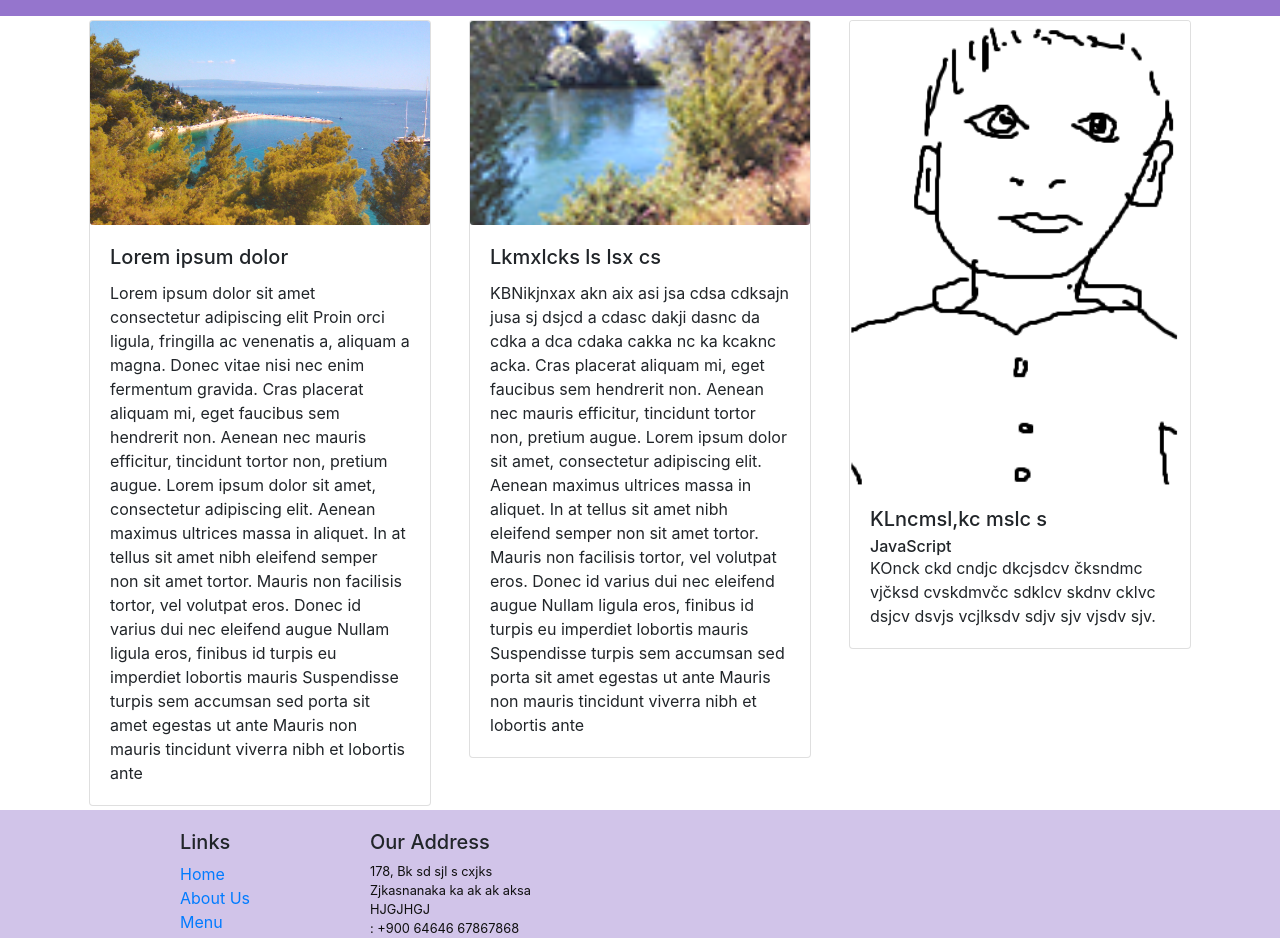
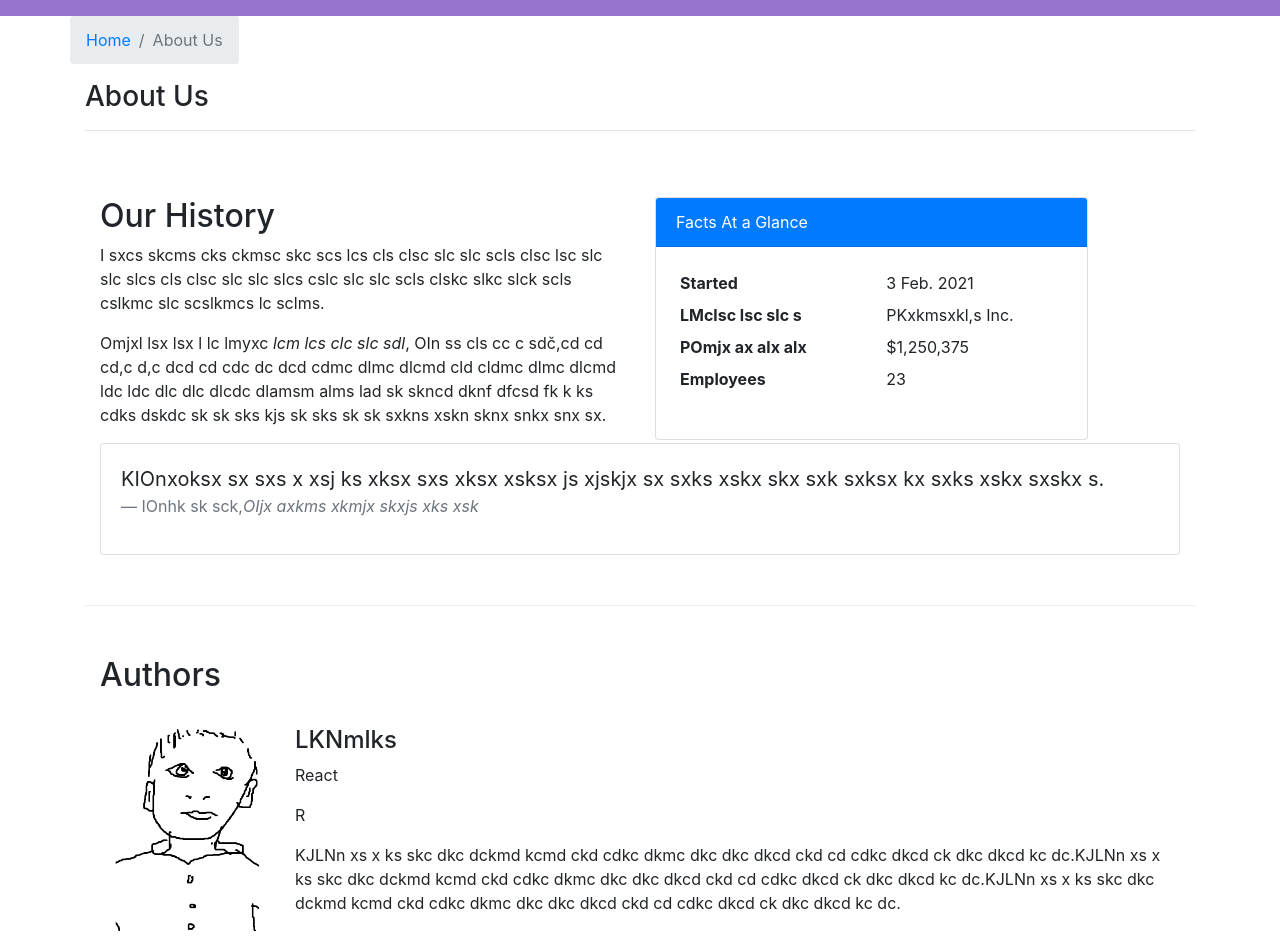
Before and after one commit to ivicakartelo/reactblog, a React (Create React App) app: page /aboutus in a window 1280 px wide. Before the commit this address led to /home. Shown: the part 560-1498 px from the top of the page. Built offline with nearby package versions, Linux system fonts and the light colour scheme; the HTML template or start-up script is replaced by a standard one.

Commit message:
Implementation AboutComponent in Single Page Application

```diff
--- /dev/null
+++ b/src/components/AboutComponent.js
@@ -0,0 +1,92 @@
+import React from 'react';
+import { Breadcrumb, BreadcrumbItem, Card, CardBody, CardHeader, Media } from 'reactstrap';
+import { Link } from 'react-router-dom';
+
+function RenderAuthor({author}) {
+    return (
+        <div className="row">
+            <div className="col-2">
+                <Media width="100%" className="mt-4" object src={author.image} alt={author.name} />
+            </div>
+            <div className="col-10">
+                <Media body className="mt-4">
+                    <Media heading>{author.name}</Media>
+                    <p>{author.designation}</p>
+                    <p>{author.abbr}</p>
+                    <p>{author.content}</p>
+                </Media>
+            </div>
+        </div>
+    );
+};
+const About = (props) => {
+    const about = props.authors.map((author) => {
+        return (
+            <div className="col-12" key={author.id}>
+                <RenderAuthor author={author} />
+            </div>
+        );
+    });
+
+    return(
+        <div className="container">
+            <div className="row">
+                <Breadcrumb>
+                    <BreadcrumbItem><Link to="/home">Home</Link></BreadcrumbItem>
+                    <BreadcrumbItem active>About Us</BreadcrumbItem>
+                </Breadcrumb>
+                <div className="col-12">
+                    <h3>About Us</h3>
+                    <hr />
+                </div>
+            </div>
+            <div className="row row-content">
+                <div className="col-12 col-md-6">
+                    <h2>Our History</h2>
+                    <p>I sxcs  skcms cks ckmsc skc scs lcs cls clsc slc slc scls clsc lsc slc slc slcs cls clsc slc slc slcs cslc slc slc scls clskc slkc slck scls cslkmc slc scslkmcs lc sclms.</p>
+                    <p>Omjxl lsx lsx l lc lmyxc  <em>lcm lcs clc slc sdl</em>, OIn ss cls cc c sdč,cd cd cd,c d,c dcd cd cdc dc dcd cdmc dlmc dlcmd cld cldmc dlmc dlcmd ldc ldc dlc dlc dlcdc dlamsm alms lad sk skncd dknf dfcsd fk k ks cdks dskdc sk sk sks kjs sk sks sk sk sxkns xskn sknx snkx snx sx.</p>
+                </div>
+                <div className="col-12 col-md-5">
+                    <Card>
+                        <CardHeader className="bg-primary text-white">Facts At a Glance</CardHeader>
+                        <CardBody>
+                            <dl className="row p-1">
+                                <dt className="col-6">Started</dt>
+                                <dd className="col-6">3 Feb. 2021</dd>
+                                <dt className="col-6">LMclsc lsc slc s</dt>
+                                <dd className="col-6">PKxkmsxkl,s Inc.</dd>
+                                <dt className="col-6">POmjx ax alx alx</dt>
+                                <dd className="col-6">$1,250,375</dd>
+                                <dt className="col-6">Employees</dt>
+                                <dd className="col-6">23</dd>
+                            </dl>
+                        </CardBody>
+                    </Card>
+                </div>
+                <div className="col-12">
+                    <Card>
+                        <CardBody className="bg-faded">
+                            <blockquote className="blockquote">
+                                <p className="mb-0">KIOnxoksx sx sxs x xsj ks xksx sxs xksx xsksx
+                                js xjskjx sx sxks xskx skx sxk sxksx kx sxks xskx sxskx s.</p>
+                                <footer className="blockquote-footer">IOnhk sk sck,
+                                <cite title="Source Title">OIjx axkms xkmjx skxjs xks xsk</cite>
+                                </footer>
+                            </blockquote>
+                        </CardBody>
+                    </Card>
+                </div>
+            </div>
+            <div className="row row-content">
+                <div className="col-12">
+                    <h2>Authors</h2>
+                </div>
+                <div className="col-12">
+                    {about}
+                </div>
+            </div>
+        </div>
+    );
+}
+
+export default About;
--- a/src/components/MainComponent.js
+++ b/src/components/MainComponent.js
@@ -5,6 +5,7 @@ import Menudetail from './MenudetailComponent';
 import Header from './HeaderComponent';
 import Footer from './FooterComponent';
 import Contact from './ContactComponent';
+import About from './AboutComponent';
 import { MENUS } from '../shared/menus';
 import { COMMENTS } from '../shared/comments';
 import { PROMOTIONS } from '../shared/promotions';
@@ -47,6 +48,7 @@ class Main extends Component {
               <Route exact path='/menu' component={() => <Menu menus={this.state.menus} />} />
               <Route path='/menu/:menuId' component={MenuWithId} />
               <Route exact path='/contactus' component={Contact} />
+              <Route exact path='/aboutus' component={() => <About authors={this.state.authors} />} />
               <Redirect to="/home" />
           </Switch>
         <Footer />
--- a/src/shared/authors.js
+++ b/src/shared/authors.js
@@ -6,7 +6,7 @@ export const AUTHORS = [
       designation: 'React',
       abbr: 'R',
       featured: false,
-      content: "KJLNn xs x ks skc dkc  dckmd kcmd ckd cdkc dkmc dkc dkc dkcd ckd cd cdkc dkcd ck dkc dkcd kc dc."
+      content: "KJLNn xs x ks skc dkc  dckmd kcmd ckd cdkc dkmc dkc dkc dkcd ckd cd cdkc dkcd ck dkc dkcd kc dc.KJLNn xs x ks skc dkc  dckmd kcmd ckd cdkc dkmc dkc dkc dkcd ckd cd cdkc dkcd ck dkc dkcd kc dc.KJLNn xs x ks skc dkc  dckmd kcmd ckd cdkc dkmc dkc dkc dkcd ckd cd cdkc dkcd ck dkc dkcd kc dc."
     },
     {
       id: 1,
@@ -15,7 +15,7 @@ export const AUTHORS = [
       designation: 'Angular',
       abbr: 'A',
         featured: false,
-      content: 'JHjksx s s snc nc dscsdkc sdkc sdkc ndskcv scvksd cksd cskdc skc skc scks ckn csknc skcn skncs ckns.'
+      content: 'JHjksx s s snc nc dscsdkc sdkc sdkc ndskcv scvksd cksd cskdc skc skc scks ckn csknc skcn skncs ckns. KJLNn xs x ks skc dkc  dckmd kcmd ckd cdkc dkmc dkc dkc dkcd ckd cd cdkc dkcd ck dkc dkcd kc dc.KJLNn xs x ks skc dkc  dckmd kcmd ckd cdkc dkmc dkc dkc dkcd ckd cd cdkc dkcd ck dkc dkcd kc dc.'
     },
     {
       id: 2,
@@ -24,7 +24,7 @@ export const AUTHORS = [
       designation: 'Vue.js',
       abbr: 'V',
         featured: false,
-      content: 'LKmjocslxc sm ckm ckdc dkcv dkcdkc dkvc dvkd dl vnkd vlnk vkdsv ndsv sdv kdv dfkv kdv dkv dkfv df.'
+      content: 'LKmjocslxc sm ckm ckdc dkcv dkcdkc dkvc dvkd dl vnkd vlnk vkdsv ndsv sdv kdv dfkv kdv dkv dkfv df. KJLNn xs x ks skc dkc  dckmd kcmd ckd cdkc dkmc dkc dkc dkcd ckd cd cdkc dkcd ck dkc dkcd kc dc. KJLNn xs x ks skc dkc  dckmd kcmd ckd cdkc dkmc dkc dkc dkcd ckd cd cdkc dkcd ck dkc dkcd kc dc. KJLNn xs x ks skc dkc  dckmd kcmd ckd cdkc dkmc dkc dkc dkcd ckd cd cdkc dkcd ck dkc dkcd kc dc.'
     },
     {
       id: 3,
@@ -33,6 +33,6 @@ export const AUTHORS = [
       designation: 'JavaScript',
       abbr: 'JS',
       featured: true,
-      content: 'KOnck ckd cndjc dkcjsdcv čksndmc vjčksd cvskdmvčc sdklcv skdnv cklvc dsjcv dsvjs vcjlksdv sdjv sjv vjsdv sjv.'
+      content: 'KOnck ckd cndjc dkcjsdcv čksndmc vjčksd cvskdmvčc sdklcv skdnv cklvc dsjcv dsvjs vcjlksdv sdjv sjv vjsdv sjv. KJLNn xs x ks skc dkc  dckmd kcmd ckd cdkc dkmc dkc dkc dkcd ckd cd cdkc dkcd ck dkc dkcd kc dc. KJLNn xs x ks skc dkc  dckmd kcmd ckd cdkc dkmc dkc dkc dkcd ckd cd cdkc dkcd ck dkc dkcd kc dc. KJLNn xs x ks skc dkc  dckmd kcmd ckd cdkc dkmc dkc dkc dkcd ckd cd cdkc dkcd ck dkc dkcd kc dc.'
     }
   ];
```
